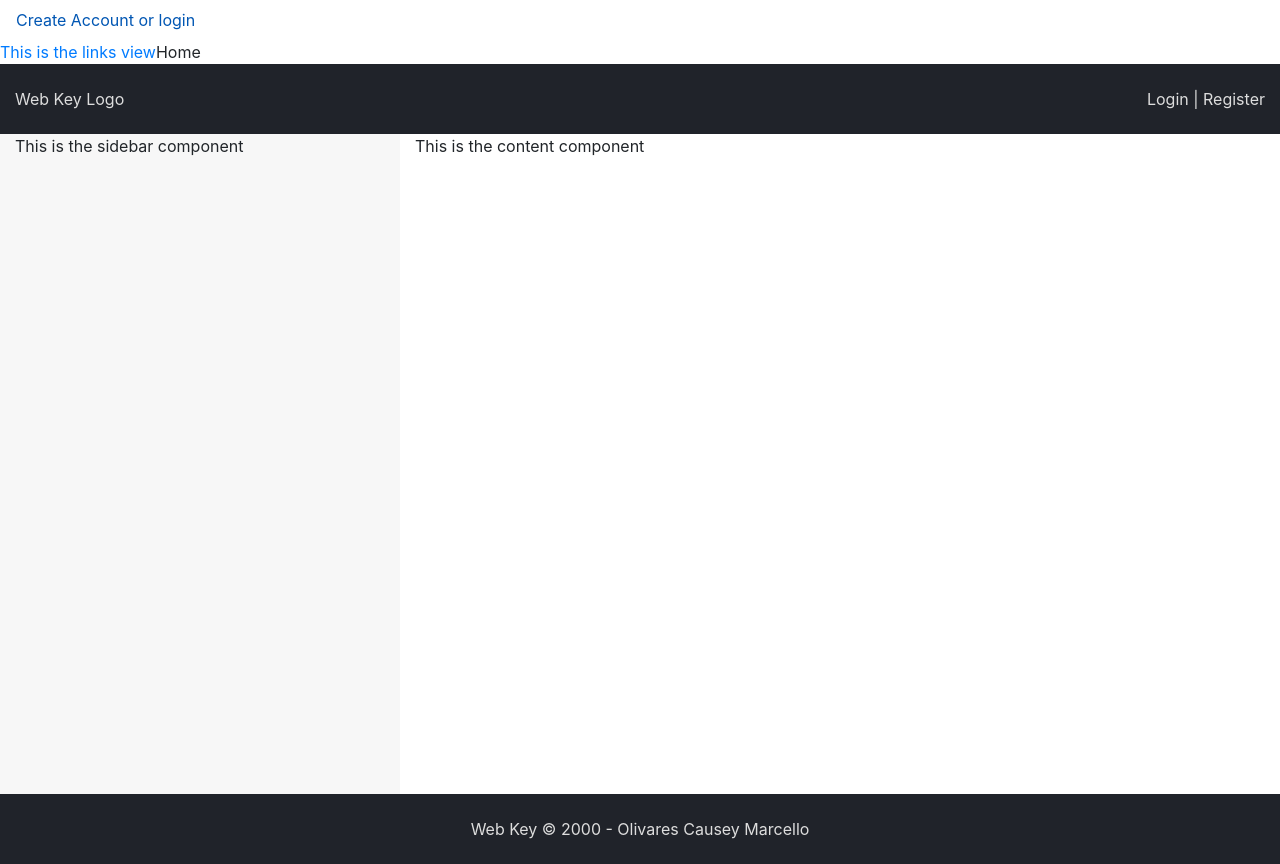
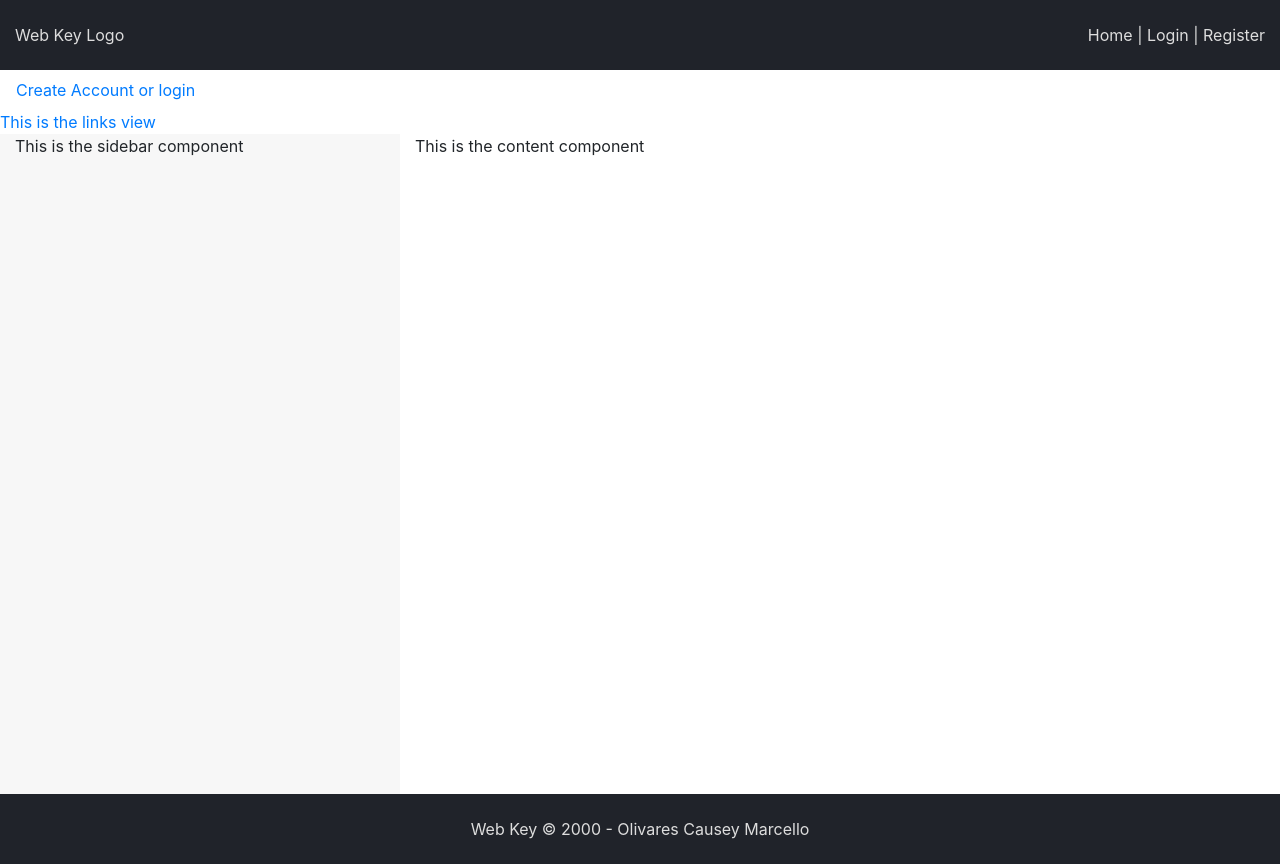
Before and after one commit to nico-olivares/webkey, a React (Create React App) app: page / in a window 1280 px wide. Built offline with nearby package versions, Linux system fonts and the light colour scheme; no server answers.

Commit message:
commiting react-test for updates to routes for Auth and Links pages

```diff
--- a/src/components/App.js
+++ b/src/components/App.js
@@ -24,14 +24,13 @@ const App = () => {
     return (
         <div className='App'>
             <>
+                <Header />
                 <Router>
                     <Link className="nav-link" to="/auth">Create Account or login</Link>
                     <Link to="/" >This is the links view</Link>
                     <Route path='/auth' exact render={() => <Auth />} />
-                    <Route path='/' exact render={() => <Links />}>Home</Route>
+                    <Route path='/' exact render={() => <Links />} />
                 </Router>
-                <Header />
-                <Main />
                 <Footer />
             </>
         </div>
--- a/src/components/Header.js
+++ b/src/components/Header.js
@@ -15,7 +15,7 @@ function Header() {
                     <div>Web Key Logo</div>
                 </Col>
                 <Col id="info" md={6} sm={12}>
-                    <div>Login | Register</div>
+                    <div>Home | Login | Register</div>
                 </Col>
             </Row>
         </Container>
--- a/src/pages/Links.js
+++ b/src/pages/Links.js
@@ -1,17 +1,20 @@
 import React from 'react';
 import { BrowserRouter as Router, Route, Link, redirect } from 'react-router-dom';
+
+import Main from '../components/Main';
+
 import Container from 'react-bootstrap/Container';
 import Row from 'react-bootstrap/esm/Row'
 import Col from 'react-bootstrap/esm/Col'
 import Form from 'react-bootstrap/esm/Form'
 import Button from 'react-bootstrap/Button'
 
+
 function Links() {
     return (
-        <Container>
-            <p>This is the Links page </p>
 
-        </Container>
+        <Main />
+
     )
 }
 
```
